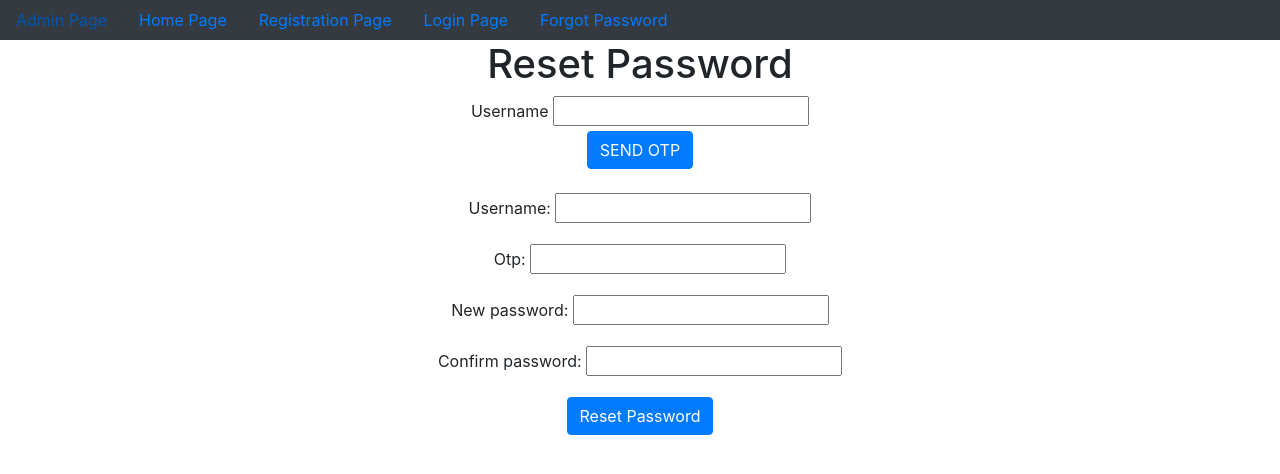
After one commit to soumyanaik0311/user_registration_process, a Django app: page /reset_pw/ in a window 1280 px wide. The commit adds this page. Shown: the top 474 px of the page. Run offline with Django 5.2, Linux system fonts and the light colour scheme.

Commit message:
first commit

```diff
--- a/app/forms.py
+++ b/app/forms.py
@@ -11,3 +11,20 @@ class ProfileForm(forms.ModelForm):
     class Meta:
         model=ProfilePic
         fields=['address','profile_pic']
+
+
+class PasswordResetOTPForm(forms.Form):
+    username = forms.CharField(max_length=150)
+    otp = forms.CharField(max_length=6)
+    new_password = forms.CharField(widget=forms.PasswordInput)
+    confirm_password = forms.CharField(widget=forms.PasswordInput)
+
+    def clean(self):
+        cleaned_data = super().clean()
+        new_password = cleaned_data.get('new_password')
+        confirm_password = cleaned_data.get('confirm_password')
+
+        if new_password != confirm_password:
+            raise forms.ValidationError("Passwords do not match")
+
+        return cleaned_data
--- a/app/views.py
+++ b/app/views.py
@@ -1,12 +1,18 @@
 from django.shortcuts import render
 
 # Create your views here.
+import random
 from app.forms import *
 from django.http import HttpResponse,HttpResponseRedirect
 from django.core.mail import send_mail
 from django.contrib.auth import authenticate,login,logout
 from django.contrib.auth.decorators import login_required
 from django.urls import reverse
+from django.utils import timezone
+from django.conf import settings
+from app.models import *
+from app.forms import *
+
 
 def registration(request):
 
@@ -82,3 +88,77 @@ def display_data(request):
     PO=ProfilePic.objects.get(username=UO)
     d={'UO':UO,'PO':PO}
     return render(request,'display_data.html',d)
+
+@login_required
+def change_pw(request):
+    if request.method=='POST':
+        cpw=request.POST['cpw']
+        username=request.session['username']
+        UO=User.objects.get(username=username)
+        UO.set_password(cpw)
+        UO.save()
+        return HttpResponse('Password has been changed !')
+    return render(request,'change_pw.html')
+
+
+
+
+
+
+def reset_pw(request):
+    if request.method == 'POST':
+        if 'send_otp' in request.POST:
+            # Step 1: Generate and send OTP
+            username = request.POST.get('username')
+            # print(f"Received username for OTP: {username}")  # Debugging print
+
+
+            UO = User.objects.filter(username__iexact=username)[0]
+            otp = str(random.randint(100000, 999999))
+            PO = ProfilePic.objects.filter(username=UO)[0]
+            PO.otp = otp
+                # PO.otp_created_at = timezone.now()
+            PO.save()
+
+                # Send OTP via email
+            send_mail(
+                    'Password Reset OTP',
+                    f'Your OTP for password reset is {otp}.',
+                    settings.EMAIL_HOST_USER,
+                    [UO.email],
+                    fail_silently=False,
+            )
+            return HttpResponse('OTP has been sent to your email.')
+
+
+
+        elif 'verify_otp' in request.POST:
+            # Step 2: Verify OTP and Reset Password
+            form = PasswordResetOTPForm(request.POST)
+            if form.is_valid():
+                username = form.cleaned_data['username']
+                otp = form.cleaned_data['otp']
+                new_password = form.cleaned_data['new_password']
+
+                # print(f"Verifying OTP for user: {username}")  # Debugging print
+
+
+                UO = User.objects.filter(username__iexact=username)[0]
+                PO = ProfilePic.objects.filter(username=UO)[0]
+                if PO.otp == otp:
+                        UO.set_password(new_password)
+                        UO.save()
+                        PO.otp = None
+                        # PO.otp_created_at = None
+                        PO.save()
+                        return HttpResponse('Password has been reset successfully.')
+                else:
+                        # print("Invalid OTP or OTP expired")  # Debugging print
+                        return HttpResponse('Invalid OTP or OTP expired.')
+
+            else:
+                return render(request, 'reset_pw.html', {'form': form}) # Render the form with validation errors
+
+    else:
+        form = PasswordResetOTPForm()  # Initialize a new, empty form for GET requests or non-submission cases
+    return render(request, 'reset_pw.html', {'form': form}) # Render the template with the form
--- a/templates/dummy.html
+++ b/templates/dummy.html
@@ -9,7 +9,7 @@
     <link rel="stylesheet" href="https://cdn.jsdelivr.net/npm/bootstrap@4.6.2/dist/css/bootstrap.min.css" integrity="sha384-xOolHFLEh07PJGoPkLv1IbcEPTNtaed2xpHsD9ESMhqIYd0nLMwNLD69Npy4HI+N" crossorigin="anonymous">
 
 {% block title %}
-    <title>Hello, world!</title>
+    <title>User Registration</title>
 {% endblock %}
 
 
@@ -30,9 +30,13 @@
 
         <a href="{% url 'user_logout' %}" class="nav-link">Logout</a>
         <a href="{% url 'display_data' %}" class="nav-link">Display Data</a>
+        <a href="{% url 'change_pw' %}" class="nav-link">Change Password</a>
+
 
         {% else %}
         <a href="{% url 'user_login' %}" class="nav-link">Login Page</a>
+        <a href="{% url 'reset_pw' %}" class="nav-link">Forgot Password</a>
+
         {% endif %}
 
     </nav>
--- /dev/null
+++ b/templates/reset_pw.html
@@ -0,0 +1,33 @@
+{% extends 'dummy.html' %}
+
+{% block title %}
+    <title>Reset Password</title>
+
+{% endblock %}
+
+{% block body_block %}
+<center>
+    <h1>Reset Password</h1>
+
+    <form method="POST">
+     {% csrf_token %}
+     <label for="username">Username</label>
+     <input type="text" name="username" id="username" required><br>
+
+
+     <button type="submit" name="send_otp" class="btn btn-primary">SEND OTP</button><br>
+
+    </form>
+
+
+    <!-- Form for verifying OTP and resetting password -->
+    <form method="POST">
+        {% csrf_token %}
+        <br>
+        {{ form.as_p }}
+        <button type="submit" name="verify_otp" class="btn btn-primary">Reset Password</button>
+    </form>
+
+    </div>
+</center>
+{% endblock %}
--- a/user_reg/urls.py
+++ b/user_reg/urls.py
@@ -27,6 +27,8 @@ urlpatterns = [
     path("user_login/",user_login,name='user_login'),
     path("user_logout/",user_logout,name='user_logout'),
     path("display_data/",display_data,name='display_data'),
+    path("change_pw/",change_pw,name='change_pw'),
+    path("reset_pw/",reset_pw,name='reset_pw'),
 
 
 
```
Also changed, not shown: app/models.py (+21 -0 lines), templates/change_pw.html (added, +22 -0 lines), templates/registration.html (+8 -74 lines), app/migrations/0002_profilepic_otp_profilepic_otp_created_at.py (added), db.sqlite3.
